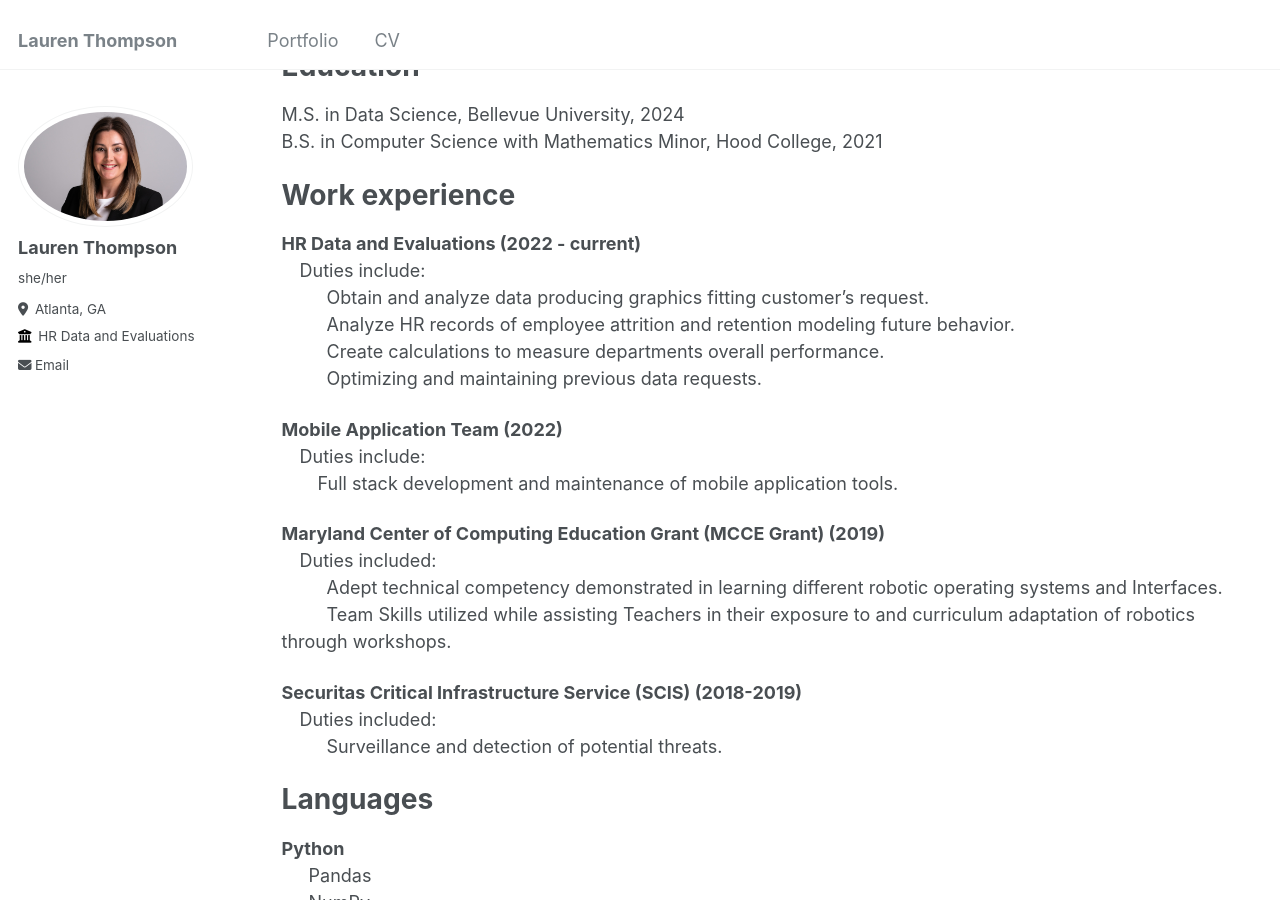
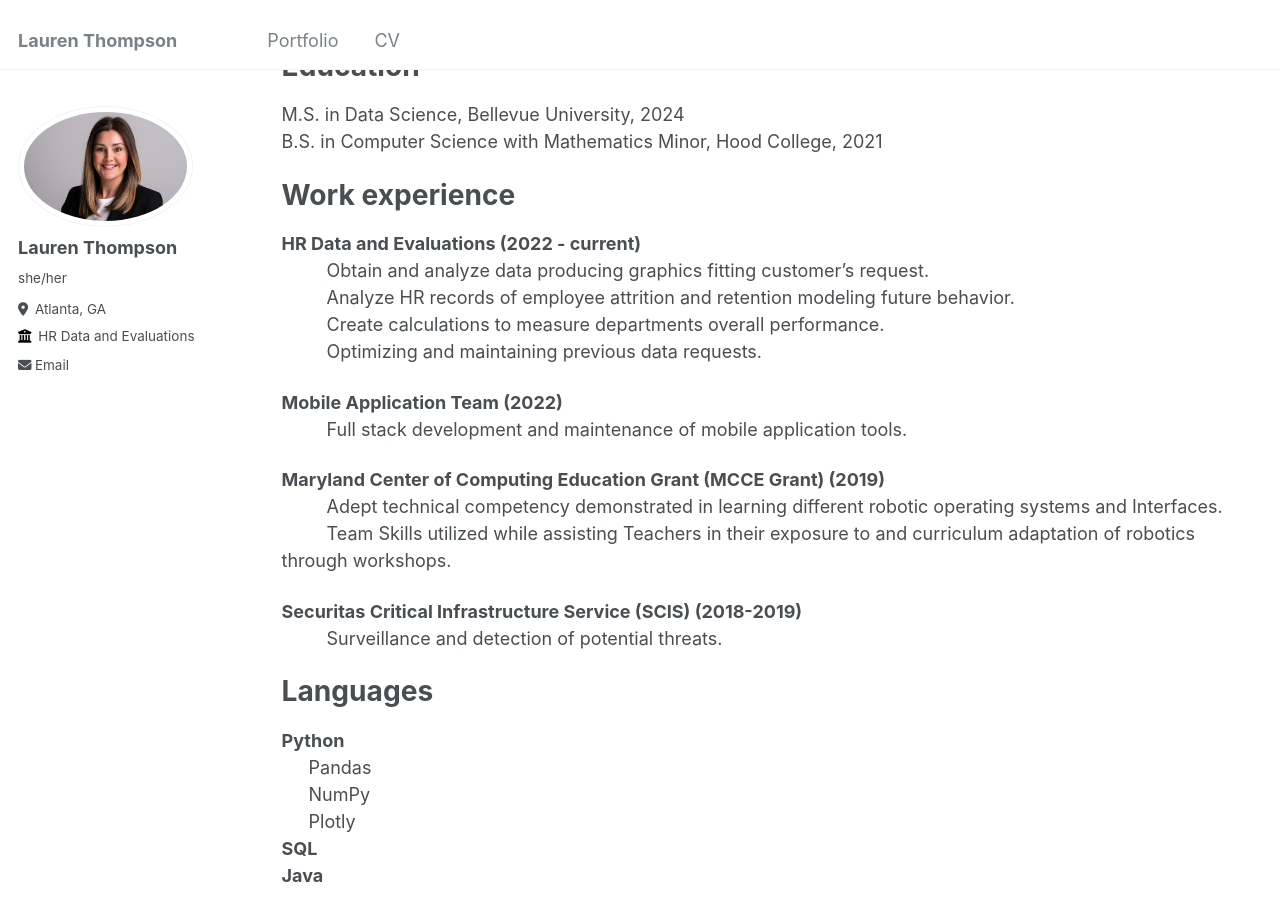
Before and after one commit to laurenthompson4477/Portfolio.github.io, a Jekyll site: the page built from _pages/cv.md, in a window 1280 px wide and 900 px high, scrolled down 234 px. Built offline with Jekyll 4.4.1, drawn with Linux system fonts in a browser that asks for light colours.

Commit message:
Update cv.md

```diff
--- a/_pages/cv.md
+++ b/_pages/cv.md
@@ -20,23 +20,19 @@ B.S. in Computer Science with Mathematics Minor, Hood College, 2021
 Work experience
 ======
 **HR Data and Evaluations (2022 - current)** <br>
-&ensp;&ensp;Duties include:<br>
   &ensp;&ensp;&ensp;&ensp;&ensp;Obtain and analyze data producing graphics fitting customer's request.<br>
   &ensp;&ensp;&ensp;&ensp;&ensp;Analyze HR records of employee attrition and retention modeling future behavior.<br>
   &ensp;&ensp;&ensp;&ensp;&ensp;Create calculations to measure departments overall performance.<br>
   &ensp;&ensp;&ensp;&ensp;&ensp;Optimizing and maintaining previous data requests.
 
 **Mobile Application Team (2022)** <br>
-&ensp;&ensp;Duties include: <br>
-  &ensp;&ensp;&ensp;&ensp;Full stack development and maintenance of mobile application tools.
+  &ensp;&ensp;&ensp;&ensp;&ensp;Full stack development and maintenance of mobile application tools.
 
 **Maryland Center of Computing Education Grant (MCCE Grant) (2019)** <br>
-&ensp;&ensp;Duties included:<br>
     &ensp;&ensp;&ensp;&ensp;&ensp;Adept technical competency demonstrated in learning different robotic operating systems and Interfaces.<br>
     &ensp;&ensp;&ensp;&ensp;&ensp;Team Skills utilized while assisting Teachers in their exposure to and curriculum adaptation of robotics through workshops.
 
 **Securitas Critical Infrastructure Service (SCIS) (2018-2019)** <br>
-&ensp;&ensp;Duties included:<br>
     &ensp;&ensp;&ensp;&ensp;&ensp;Surveillance and detection of potential threats.
 
 
```
